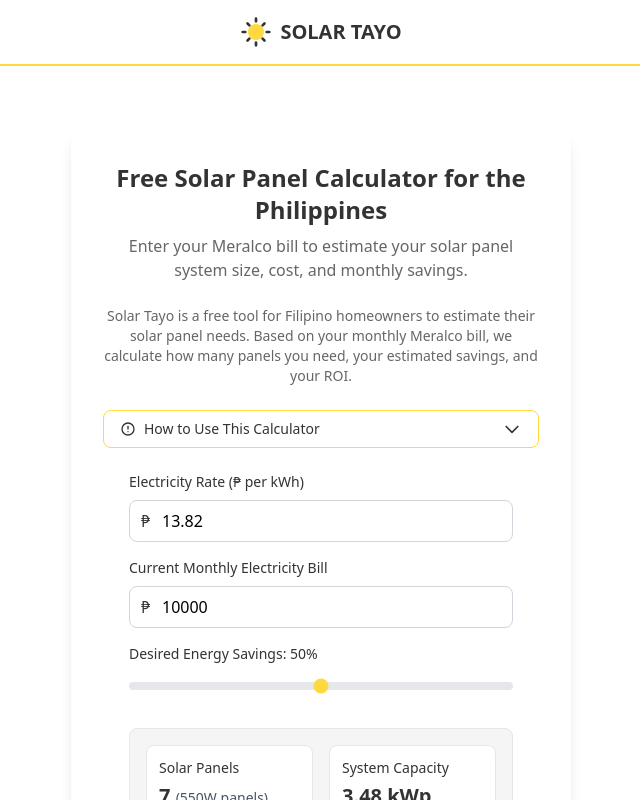
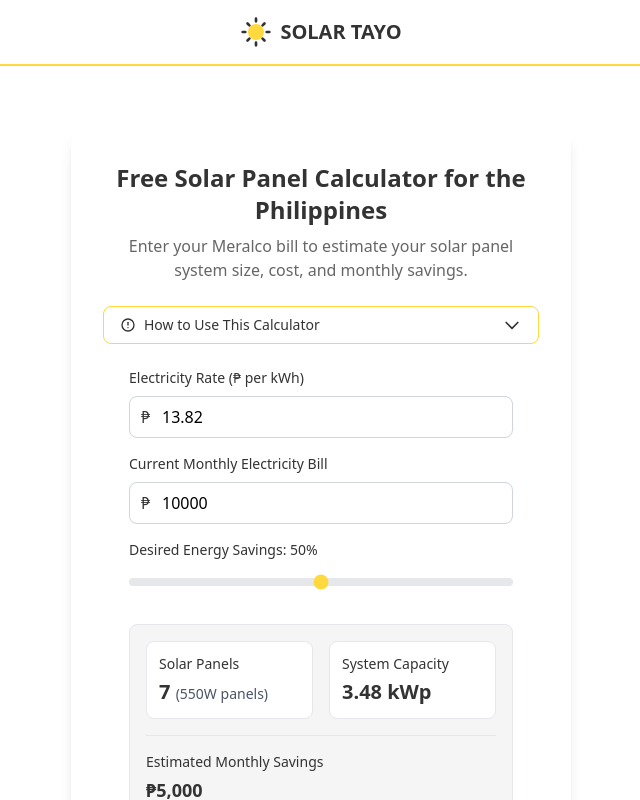
Before and after one commit to MojoJolo/solarcalc, a Vue app: page / in a window 1280 px wide. Shown: the top 800 px of the page, without its empty margins (319-959 px from the left). Built offline with nearby package versions, Linux system fonts and the light colour scheme.

Commit message:
Remove redundant intro paragraph below H2
https://claude.ai/code/session_019UNERZtLaLRcX8Et29if3j

```diff
--- a/src/components/HomeView.vue
+++ b/src/components/HomeView.vue
@@ -82,8 +82,6 @@ const formatSystemCost = (event) => {
             <div class="w-full min-w-[300px] sm:w-[400px] md:w-[500px] p-2 sm:p-4 md:p-8 bg-white rounded-xl shadow-lg mt-4 mb-4 sm:mt-8 sm:mb-8">
                 <h1 class="text-xl sm:text-2xl font-bold mb-2 text-center text-[#333333]">Free Solar Panel Calculator for the Philippines</h1>
                 <h2 class="text-sm sm:text-base text-center text-[#666666] mb-4 sm:mb-6">Enter your Meralco bill to estimate your solar panel system size, cost, and monthly savings.</h2>
-
-                <p class="text-sm text-[#666666] text-center mb-4 sm:mb-6">Solar Tayo is a free tool for Filipino homeowners to estimate their solar panel needs. Based on your monthly Meralco bill, we calculate how many panels you need, your estimated savings, and your ROI.</p>
 
                 <!-- How to Use Section -->
                 <div class="mb-6">
```
